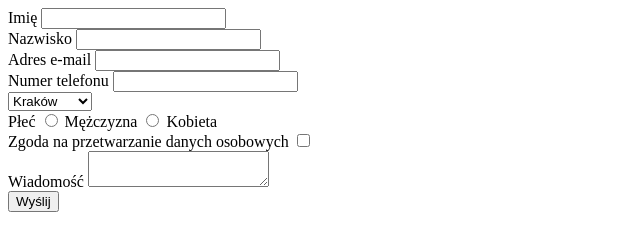
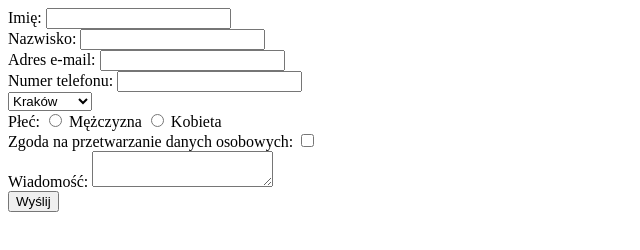
Before and after one commit to magdaf41/magdaf41.github.io, a plain HTML site: page zadania-domowe/HTML/zadanie_1/index.html in a window 1280 px wide. Shown: the full height of the page, 0-640 px from the left. Drawn offline with Linux system fonts and the light colour scheme.

Commit message:
zadanie_3

```diff
--- a/zadania-domowe/HTML/zadanie_1/index.html
+++ b/zadania-domowe/HTML/zadanie_1/index.html
@@ -10,16 +10,16 @@
 <body>
     <form action="https://formspree.io/xnqgrbkz" method="POST">
 
-        <label for="name">Imię</label>
+        <label for="name">Imię:</label>
         <input type="text" name="name" id="name"><br>
 
-        <label for="surname">Nazwisko</label>
+        <label for="surname">Nazwisko:</label>
         <input type="text" name="surname" id="surname"><br>
 
-        <label for="email">Adres e-mail</label>
+        <label for="email">Adres e-mail:</label>
         <input type="email" name="email" id="email"><br>
 
-        <label for="number">Numer telefonu</label>
+        <label for="number">Numer telefonu:</label>
         <input type="tel" name="number" id="number"><br>
 
         <select name="city" id="city">
@@ -28,15 +28,15 @@
             <option value="Gdańsk">Gdańsk</option>
         </select> <br>
 
-        <label for="email">Płeć</label>
+        <label for="gender">Płeć:</label>
         <input type="radio" name="gender" class="gender"> Mężczyzna
         <input type="radio" name="gender" class="gender"> Kobieta <br>
 
 
-        <label for="agreement">Zgoda na przetwarzanie danych osobowych</label>
+        <label for="agreement">Zgoda na przetwarzanie danych osobowych:</label>
         <input type="checkbox" name="agreement" id="agreement"><br>
 
-        <label for="message">Wiadomość</label>
+        <label for="message">Wiadomość:</label>
         <textarea name="message" id="message"></textarea><br>
 
         <input type="submit" value="Wyślij">
```
